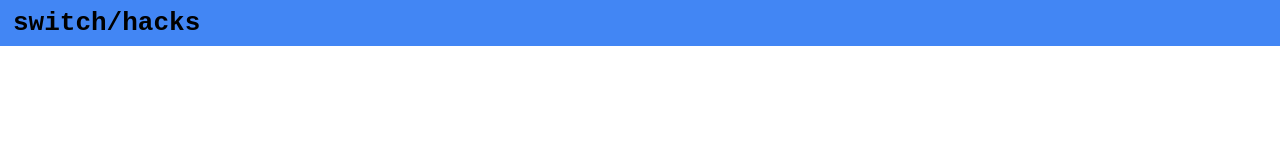
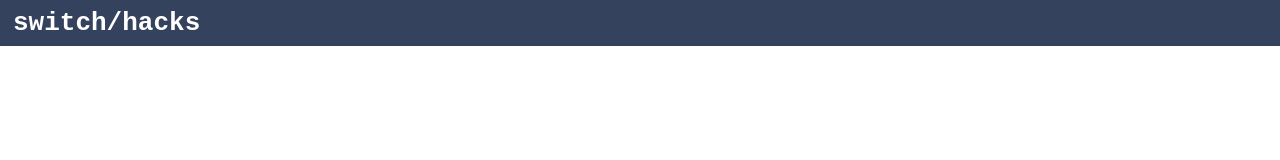
Before and after one commit to switchhacks/switchhacks, a plain HTML site: page index.html in a window 1280 px wide. Drawn offline with Linux system fonts and the light colour scheme.

Commit message:
Update index.html

```diff
--- a/index.html
+++ b/index.html
@@ -5,6 +5,7 @@
 <div class="menu">
    <p class="ting">
    <h1 style="font-family:monospace;">switch/hacks</h1>
+   </p>
 </div>
 
 </html>
@@ -14,11 +15,12 @@
 .menu {
     width: 101%;
     margin-left: -8px;
-    border: 3px solid #4286f4;
+    border: 3px solid #35425e;
     padding-left: 10px;
     height: 40px;
     margin-top: -8px;
-    background-color: #4286f4;
+    background-color: #35425e;
+    color: white;
 }
 
 p.ting {
```
